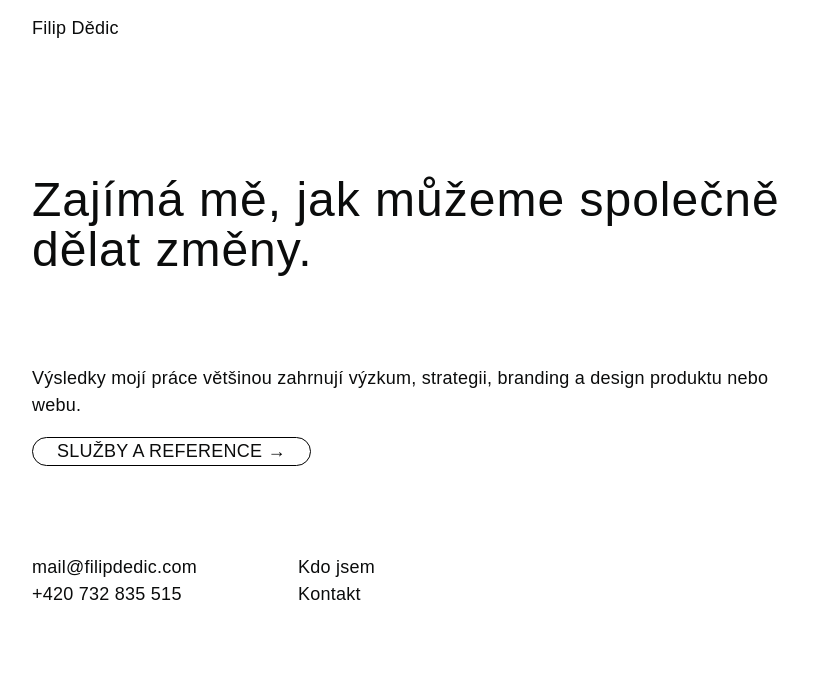
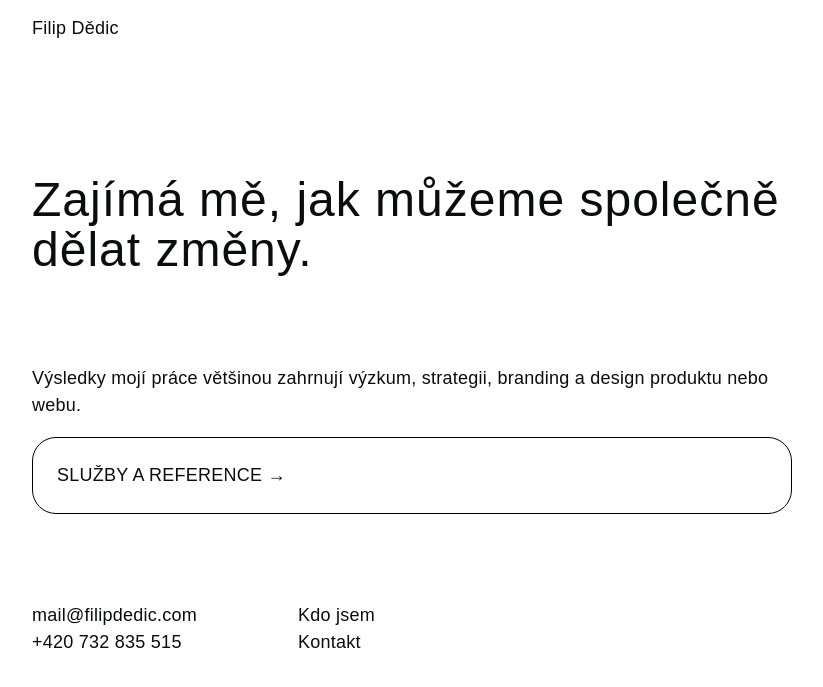
Before and after one commit to fdedic/fdedic.github.io, a Jekyll site: the page built from index.md, in a window 1280 px wide. Shown: the top 687 px of the page, without its empty margins (228-1051 px from the left). Built offline with Jekyll 4.4.1, drawn with Linux system fonts in a browser that asks for light colours; nearby versions of some CDN libraries; some web fonts are replaced.

Commit message:
Update base.css

```diff
--- a/assets/css/base.css
+++ b/assets/css/base.css
@@ -706,9 +706,8 @@ margin-bottom: 15px;
 
 .button {
     cursor: pointer;
-    display: -moz-inline-stack;
-    display: inline-block;
-    padding: 0 1.5rem;
+    display: block;
+    padding: 1.5rem;
     border-radius: 1.5rem;
     text-transform: uppercase;
     white-space: nowrap;
```
